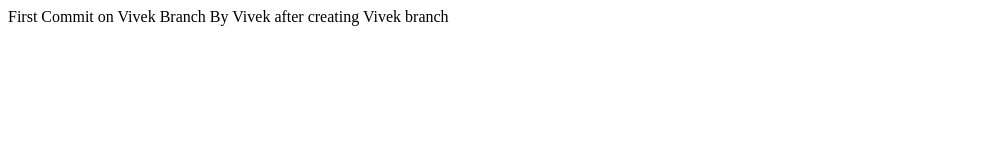
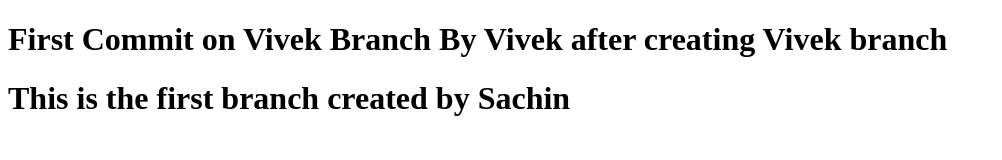
Before and after one commit to VivekKumarMishra1301/Practice_Git, a plain HTML site: page index.html in a window 1280 px wide. Shown: the whole page, without its empty margins (0-1002 px from the left). Drawn offline with Linux system fonts and the light colour scheme.

Commit message:
first commit by Sachin

```diff
--- a/index.html
+++ b/index.html
@@ -6,6 +6,8 @@
     <title>Document</title>
 </head>
 <body>
-    First Commit on Vivek Branch By Vivek after creating Vivek branch
+    <h1>First Commit on Vivek Branch By Vivek after creating Vivek branch</h1>
+
+    <h1>This is the first branch created by Sachin</h1>
 </body>
 </html>
```
